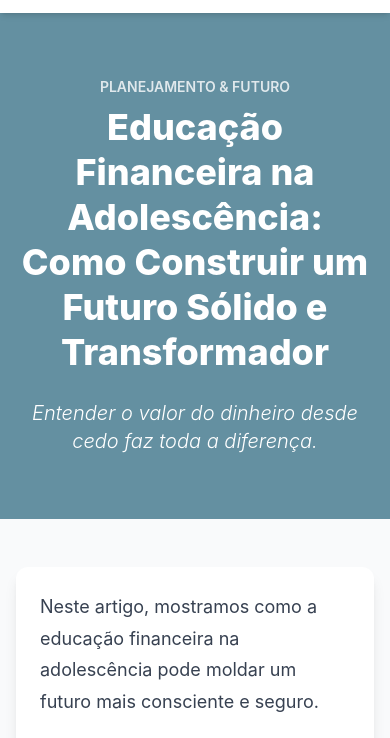
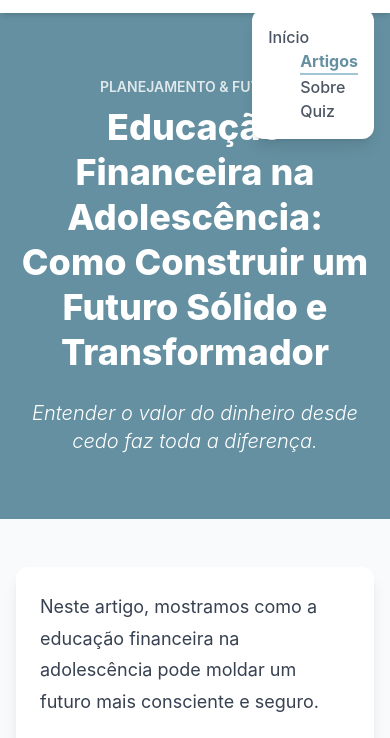
Before and after one commit to thiaguinhodominante-cmd/site, a plain HTML site: page artigo1.html in a window 390 px wide. Both pictures are taken after a click on the button 362 px from the left and 34 px from the top of the page. Shown: the part 55-793 px from the top of the page. Drawn offline with nearby package versions, Linux system fonts and the light colour scheme.

Commit message:
Update artigo1.html

```diff
--- a/artigo1.html
+++ b/artigo1.html
@@ -148,5 +148,23 @@
             </div>
         </div>
     </footer>
+<script>
+    // Abre/fecha o menu no celular
+    const menuButton = document.querySelector('header button');
+    const navMenu = document.querySelector('header nav');
+
+    menuButton.addEventListener('click', () => {
+        navMenu.classList.toggle('hidden'); // Mostra ou esconde o menu
+        navMenu.classList.toggle('flex');   // Mostra como flex
+        navMenu.classList.toggle('flex-col');
+        navMenu.classList.toggle('bg-white');
+        navMenu.classList.toggle('absolute');
+        navMenu.classList.toggle('top-16');
+        navMenu.classList.toggle('right-4');
+        navMenu.classList.toggle('p-4');
+        navMenu.classList.toggle('rounded-xl');
+        navMenu.classList.toggle('shadow-lg');
+    });
+</script>
 </body>
 </html>
```
